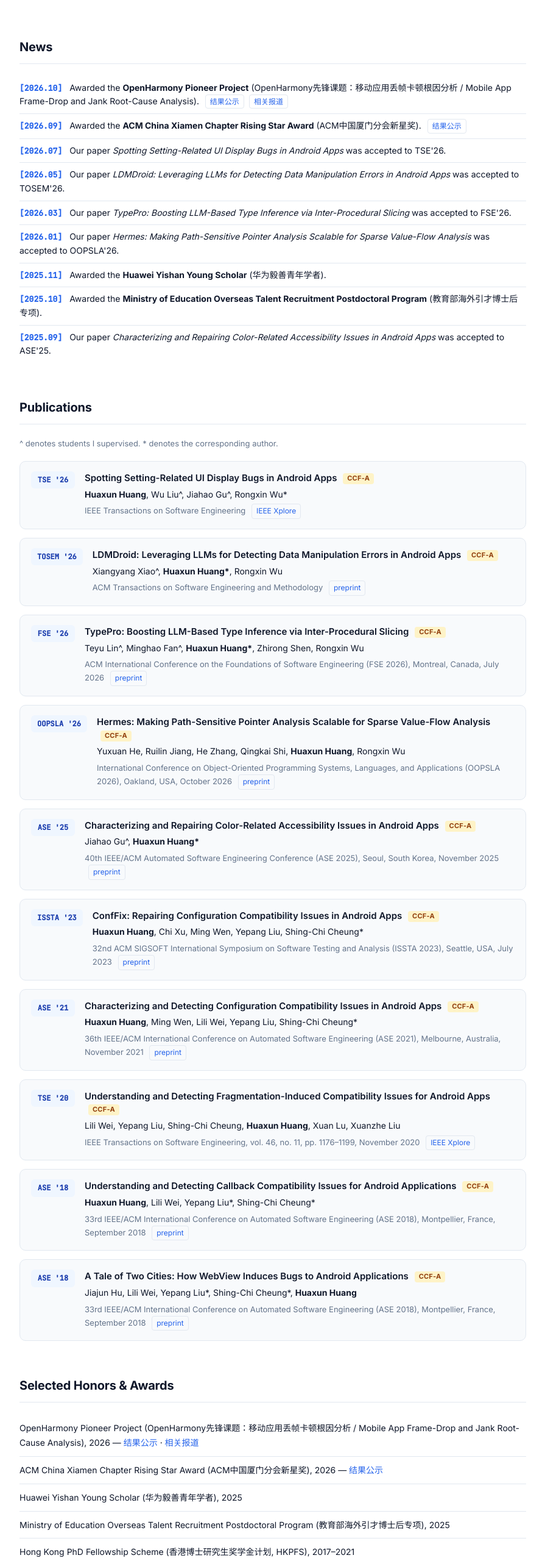
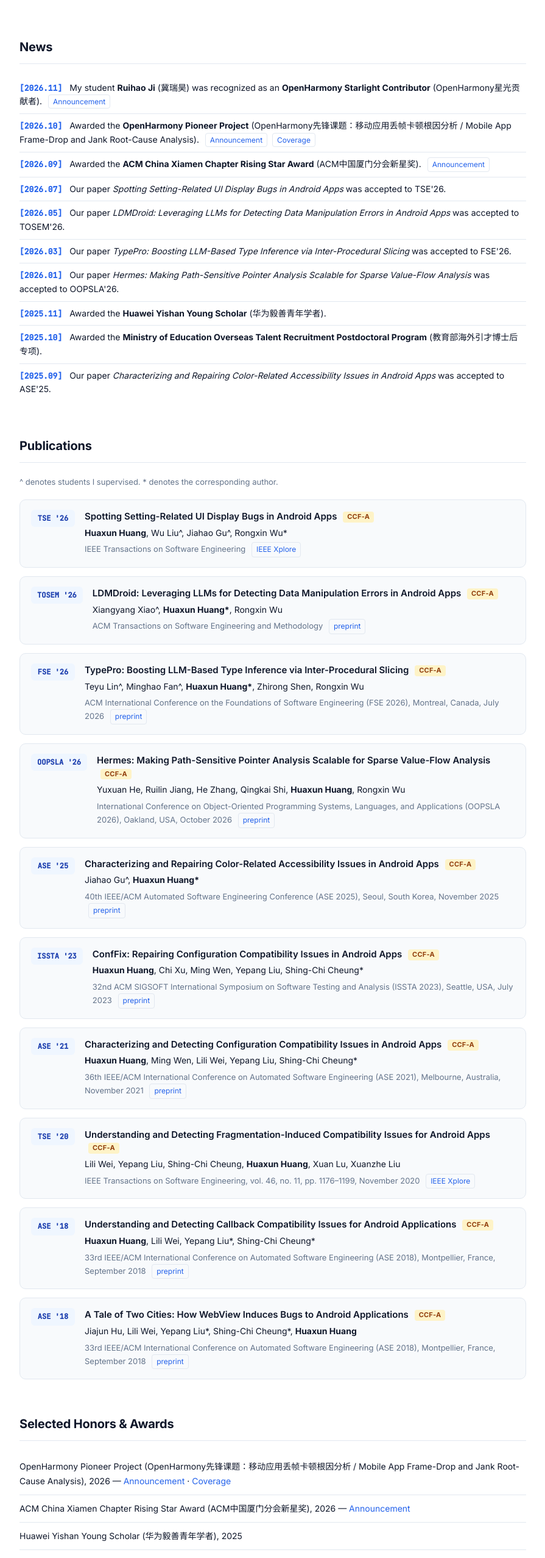
Before and after one commit to huaxunhuang/huaxunhuang.github.io, a plain HTML site: page index.html in a window 1280 px wide. Shown: the part 845-3400 px from the top of the page at 61% size, without its empty margins (192-1087 px from the left). Drawn offline with Linux system fonts and the light colour scheme.

Commit message:
Update students, add news, and switch link labels to English
- Add four new master students since 2026 (Hongtai Hu, Shaohui Wang, Ruihao Ji, Guanyu Li)
- Mark Wu Liu as graduated in 2026, now at Huawei
- Add news: Ruihao Ji named OpenHarmony Starlight Contributor
- Change Chinese link labels (结果公示/相关报道) to English (Announcement/Coverage)

```diff
--- a/index.html
+++ b/index.html
@@ -73,8 +73,9 @@
     <section id="news">
       <h2>News</h2>
       <ul class="news-list">
-        <li class="news"><span class="news-date">[2026.10]</span> Awarded the <strong>OpenHarmony Pioneer Project</strong> (OpenHarmony先锋课题：移动应用丢帧卡顿根因分析 / Mobile App Frame-Drop and Jank Root-Cause Analysis). <span class="pub-links"><a href="https://mp.weixin.qq.com/s/lQDvBKD2ULQoHbpvLnv5Mw">结果公示</a><a href="https://mp.weixin.qq.com/s/zv-wdbhOjIaHgstdIDolHQ">相关报道</a></span></li>
-        <li class="news"><span class="news-date">[2026.09]</span> Awarded the <strong>ACM China Xiamen Chapter Rising Star Award</strong> (ACM中国厦门分会新星奖). <span class="pub-links"><a href="https://mp.weixin.qq.com/s/J4Q63hH7L_MWUp7XwM-9JA">结果公示</a></span></li>
+        <li class="news"><span class="news-date">[2026.11]</span> My student <strong>Ruihao Ji</strong> (冀瑞昊) was recognized as an <strong>OpenHarmony Starlight Contributor</strong> (OpenHarmony星光贡献者). <span class="pub-links"><a href="https://mp.weixin.qq.com/s/bpchf5nAbfDWzuWE-QnEeQ">Announcement</a></span></li>
+        <li class="news"><span class="news-date">[2026.10]</span> Awarded the <strong>OpenHarmony Pioneer Project</strong> (OpenHarmony先锋课题：移动应用丢帧卡顿根因分析 / Mobile App Frame-Drop and Jank Root-Cause Analysis). <span class="pub-links"><a href="https://mp.weixin.qq.com/s/lQDvBKD2ULQoHbpvLnv5Mw">Announcement</a><a href="https://mp.weixin.qq.com/s/zv-wdbhOjIaHgstdIDolHQ">Coverage</a></span></li>
+        <li class="news"><span class="news-date">[2026.09]</span> Awarded the <strong>ACM China Xiamen Chapter Rising Star Award</strong> (ACM中国厦门分会新星奖). <span class="pub-links"><a href="https://mp.weixin.qq.com/s/J4Q63hH7L_MWUp7XwM-9JA">Announcement</a></span></li>
         <li class="news"><span class="news-date">[2026.07]</span> Our paper <em>Spotting Setting-Related UI Display Bugs in Android Apps</em> was accepted to TSE'26.</li>
         <li class="news"><span class="news-date">[2026.05]</span> Our paper <em>LDMDroid: Leveraging LLMs for Detecting Data Manipulation Errors in Android Apps</em> was accepted to TOSEM'26.</li>
         <li class="news"><span class="news-date">[2026.03]</span> Our paper <em>TypePro: Boosting LLM-Based Type Inference via Inter-Procedural Slicing</em> was accepted to FSE'26.</li>
@@ -217,8 +218,8 @@
     <section id="honors_awards">
       <h2>Selected Honors &amp; Awards</h2>
       <ul class="simple-list">
-        <li>OpenHarmony Pioneer Project (OpenHarmony先锋课题：移动应用丢帧卡顿根因分析 / Mobile App Frame-Drop and Jank Root-Cause Analysis), 2026 — <a href="https://mp.weixin.qq.com/s/lQDvBKD2ULQoHbpvLnv5Mw">结果公示</a> · <a href="https://mp.weixin.qq.com/s/zv-wdbhOjIaHgstdIDolHQ">相关报道</a></li>
-        <li>ACM China Xiamen Chapter Rising Star Award (ACM中国厦门分会新星奖), 2026 — <a href="https://mp.weixin.qq.com/s/J4Q63hH7L_MWUp7XwM-9JA">结果公示</a></li>
+        <li>OpenHarmony Pioneer Project (OpenHarmony先锋课题：移动应用丢帧卡顿根因分析 / Mobile App Frame-Drop and Jank Root-Cause Analysis), 2026 — <a href="https://mp.weixin.qq.com/s/lQDvBKD2ULQoHbpvLnv5Mw">Announcement</a> · <a href="https://mp.weixin.qq.com/s/zv-wdbhOjIaHgstdIDolHQ">Coverage</a></li>
+        <li>ACM China Xiamen Chapter Rising Star Award (ACM中国厦门分会新星奖), 2026 — <a href="https://mp.weixin.qq.com/s/J4Q63hH7L_MWUp7XwM-9JA">Announcement</a></li>
         <li>Huawei Yishan Young Scholar (华为毅善青年学者), 2025</li>
         <li>Ministry of Education Overseas Talent Recruitment Postdoctoral Program (教育部海外引才博士后专项), 2025</li>
         <li>Hong Kong PhD Fellowship Scheme (香港博士研究生奖学金计划, HKPFS), 2017–2021</li>
@@ -233,7 +234,7 @@
     <section id="students">
       <h2>Students</h2>
       <ul class="simple-list">
-        <li><span class="student-name">Wu Liu</span><span class="student-meta"> — Master student since 2023 (co-supervised with Prof. Rongxin Wu)</span></li>
+        <li><span class="student-name">Wu Liu</span><span class="student-meta"> — Master student since 2023 (co-supervised with Prof. Rongxin Wu), graduated in 2026, now at Huawei</span></li>
         <li><span class="student-name">Jiahao Gu</span><span class="student-meta"> — Master student since 2024</span></li>
         <li><span class="student-name">Teyu Lin</span><span class="student-meta"> — Master student since 2024</span></li>
         <li><span class="student-name">Xiangyang Xiao</span><span class="student-meta"> — Master student since 2024</span></li>
@@ -242,6 +243,10 @@
         <li><span class="student-name">Jian He</span><span class="student-meta"> — Master student since 2025</span></li>
         <li><span class="student-name">Chengfeng Lin</span><span class="student-meta"> — Master student since 2025</span></li>
         <li><span class="student-name">Zhirong Zheng</span><span class="student-meta"> — Master student since 2025</span></li>
+        <li><span class="student-name">Hongtai Hu</span><span class="student-meta"> — Master student since 2026</span></li>
+        <li><span class="student-name">Shaohui Wang</span><span class="student-meta"> — Master student since 2026</span></li>
+        <li><span class="student-name">Ruihao Ji</span><span class="student-meta"> — Master student since 2026</span></li>
+        <li><span class="student-name">Guanyu Li</span><span class="student-meta"> — Master student since 2026</span></li>
       </ul>
     </section>
 
```
